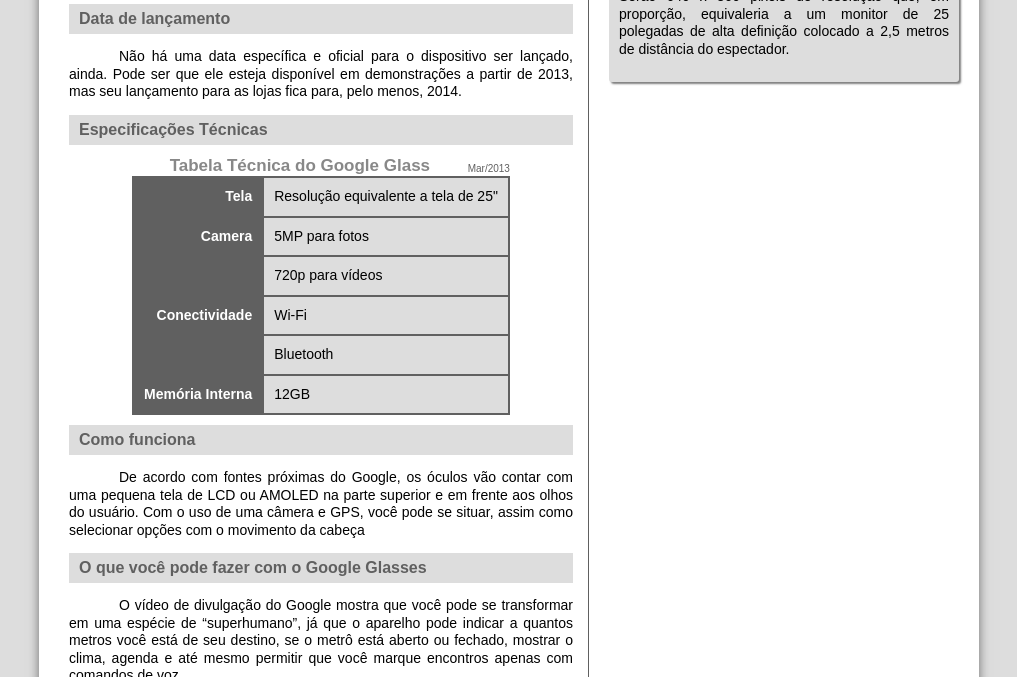
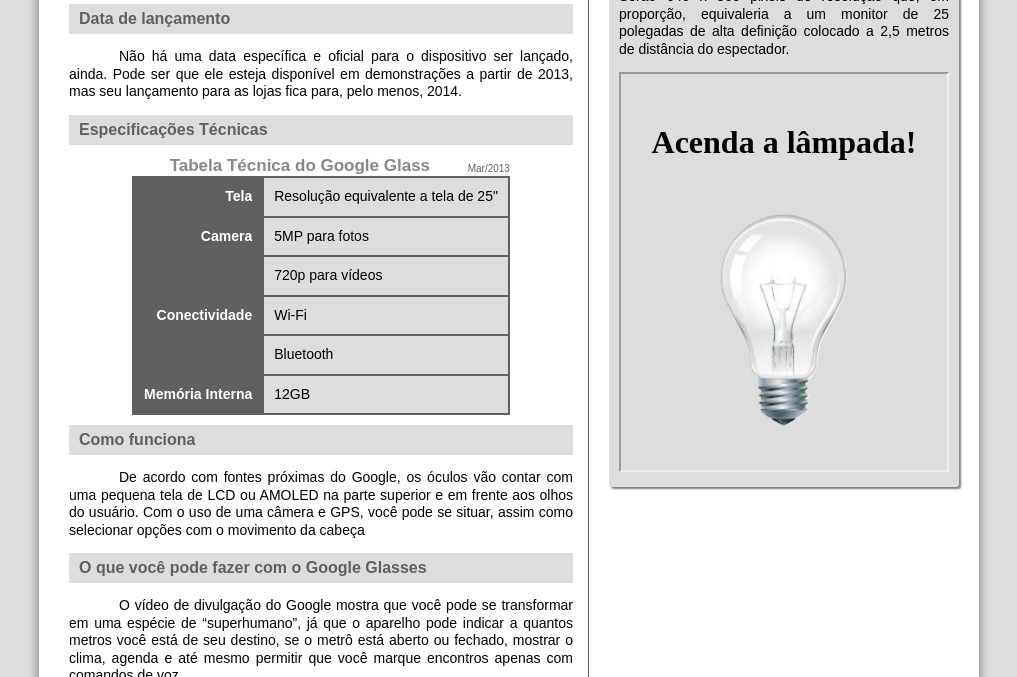
Before and after one commit to reenaataa/curso-google-glass, a plain HTML site: page index.html in a window 1280 px wide. Shown: the part 773-1450 px from the top of the page, without its empty margins (131-1148 px from the left). Drawn offline with Linux system fonts and the light colour scheme.

Commit message:
add iframe section for lampada and style adjustments

```diff
--- a/index.html
+++ b/index.html
@@ -110,6 +110,10 @@
             <p>O Google enfim revelou as especificações completas do Google Glass, e com ele uma surpresa ainda inédita no mercado: a gigante das buscas usará um sistema de áudio baseado na transdução por condução. Através das hastes dos óculos, o som será transmitido para o ouvido do usuário por meio de microvibrações em determinados ossos de sua cabeça, sem usar nenhum tipo de alto-falante.</p>
 
             <p>Além da surpresa do áudio, a tela montada a frente do olho do usuário também chamou atenção. Serão 640 x 360 pixels de resolução que, em proporção, equivaleria a um monitor de 25 polegadas de alta definição colocado a 2,5 metros de distância do espectador.</p>
+
+            <section id="teste">
+                <iframe src="./lampada.html" id="lampada" scrolling="no"></iframe>
+            </section>
         </aside>
 
         <footer id="rodape">
--- a/styles/style.css
+++ b/styles/style.css
@@ -289,6 +289,11 @@
     margin-bottom: 0;
 }
 
+#lampada {
+    width: 100%;
+    height: 400px;
+}
+
 
 /* Rodapé */
 #rodape {
```
